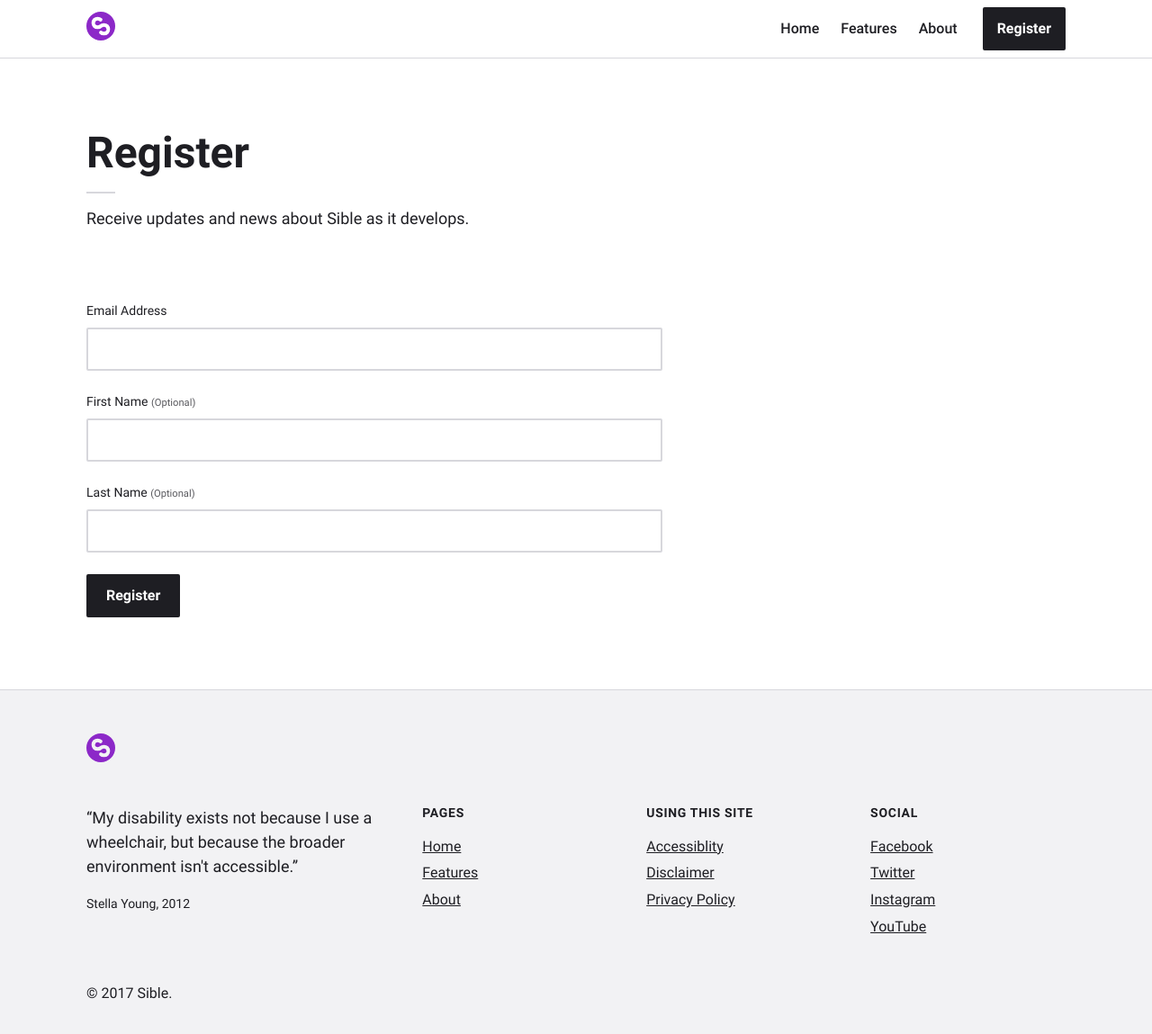
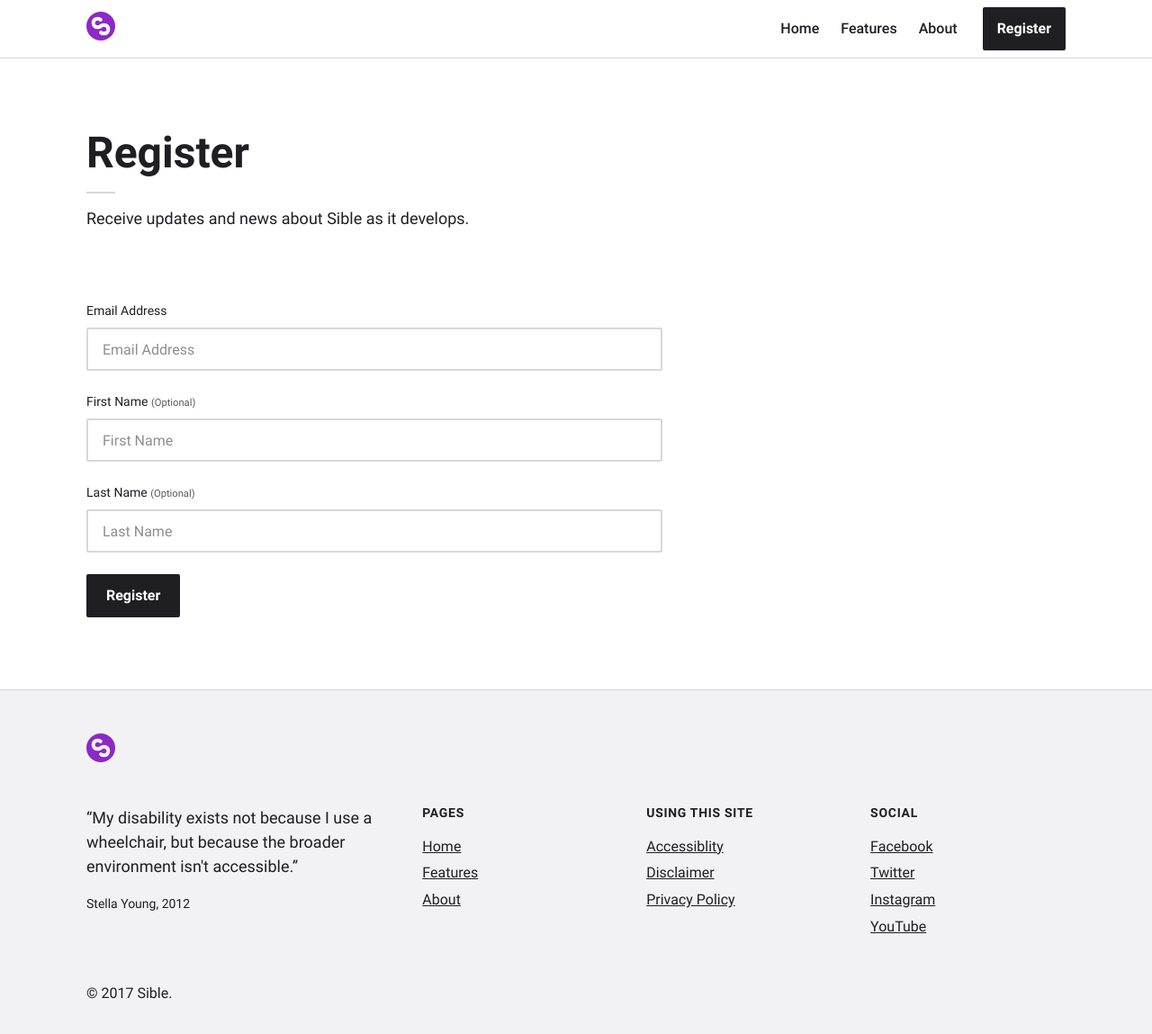
Before and after one commit to scottdejonge/sible.org, a Jekyll site: the page built from pages/register.html, in a window 1280 px wide and 1164 px high. Shown: the top 1149 px of the window at 90% size. Built offline with Jekyll 4.4.1, drawn with Linux system fonts in a browser that asks for light colours.

Commit message:
Register form placeholders

```diff
--- a/_includes/form/register.html
+++ b/_includes/form/register.html
@@ -3,15 +3,15 @@
     <div id="mc_embed_signup_scroll" class="max-width-40rem">
       <div class="mc-field-group field">
         <label for="mce-EMAIL">Email Address</label>
-        <input type="email" value="" name="EMAIL" class="required email" id="mce-EMAIL">
+        <input type="email" value="" name="EMAIL" class="required email" id="mce-EMAIL" placeholder="Email Address">
       </div>
       <div class="mc-field-group field">
         <label for="mce-FNAME">First Name <small class="color-grey">(Optional)</small></label>
-        <input type="text" value="" name="FNAME" class="" id="mce-FNAME">
+        <input type="text" value="" name="FNAME" class="" id="mce-FNAME" placeholder="First Name">
       </div>
       <div class="mc-field-group field">
         <label for="mce-LNAME">Last Name <small class="color-grey">(Optional)</small></label>
-        <input type="text" value="" name="LNAME" class="" id="mce-LNAME">
+        <input type="text" value="" name="LNAME" class="" id="mce-LNAME" placeholder="Last Name">
       </div>
       <div id="mce-responses" class="clear">
         <div class="response" id="mce-error-response" style="display:none"></div>
```
